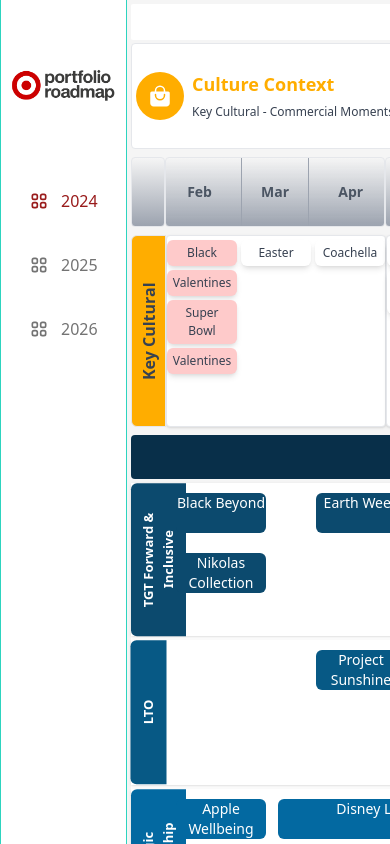
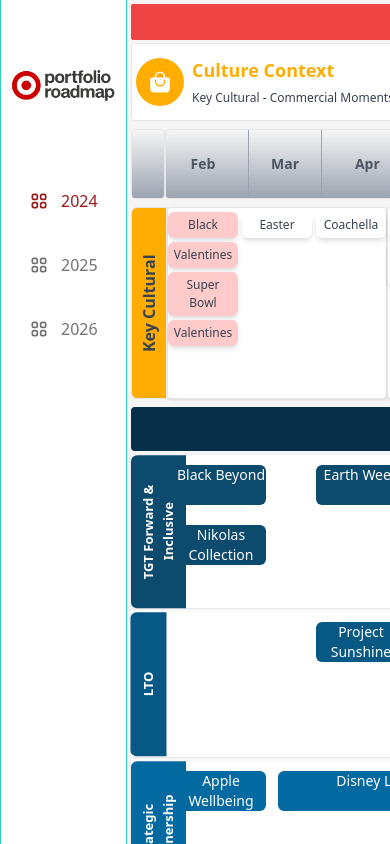
Before and after one commit to Target-Brand-Team/Roadmap, a React (Vite) app: page / in a window 390 px wide. Shown: the top 844 px of the page. Built offline with nearby package versions, Linux system fonts and the light colour scheme.

Commit message:
ajust media query sidebar

```diff
--- a/src/Pages/2024/Dashboard.jsx
+++ b/src/Pages/2024/Dashboard.jsx
@@ -11,8 +11,8 @@
   const [showOwned, setShowOwned] = useState(true);
 
   return (
-    <div className="flex flex-col gap-2 mt-1 mx-1 max-[1200px]:w-[915px]">
-      <div className="bg-white rounded-sm py-1 px-3 font-bold text-red-600 text-lg flex justify-center">
+    <div className="flex flex-col gap-2 mt-1 mx-1 max-[1200px]:w-[995px]">
+      <div className="bg-red-500 text-white rounded-sm py-1 px-3 font-bold text-lg flex justify-center">
         2024
       </div>
       <DashboardGrid
--- a/src/components/Shared/Layout.jsx
+++ b/src/components/Shared/Layout.jsx
@@ -4,7 +4,7 @@
 
 const Layout = () => {
   return (
-    <div className="flex flex-row bg-neutral-100 h-screen w-screen max-[1280px]:w-[1050px]">
+    <div className="flex flex-row bg-neutral-100 h-screen w-screen max-[1280px]:w-[1130px]">
       <Sidebar />
 
         <div className="">
```
